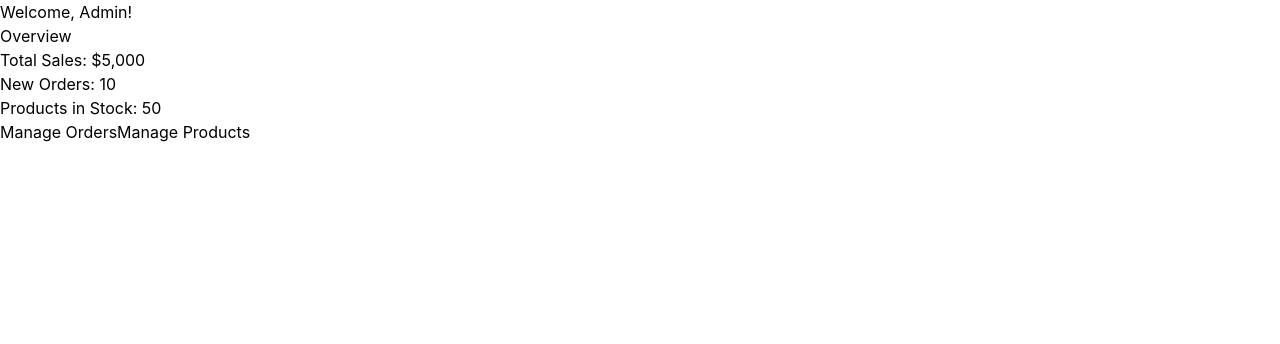
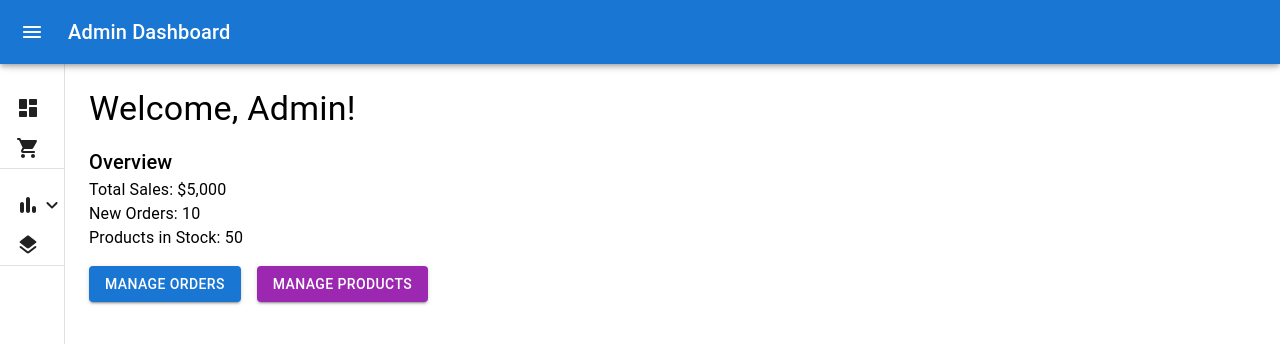
Before and after one commit to Jonas-Sebastian/practice-ecommerce-website, a React (Create React App) app: page /admin/dashboard in a window 1280 px wide. Shown: the top 344 px of the page. Built offline with nearby package versions, Linux system fonts and the light colour scheme; sample sign-in values are in the browser's storage.

Commit message:
Create UI/UX for Admin Page

```diff
--- a/src/components/AdminPage/AdminDashboard.jsx
+++ b/src/components/AdminPage/AdminDashboard.jsx
@@ -1,21 +1,182 @@
-import React from 'react';
+import React, { useState } from 'react';
+import { styled, createTheme, ThemeProvider } from '@mui/material/styles';
+import { Box, Drawer, List, ListItem, ListItemText, ListItemButton, Divider, Button, Collapse, Typography } from '@mui/material';
+import {
+  DashboardRounded as DashboardIcon,
+  ShoppingCartRounded as ShoppingCartIcon,
+  BarChartRounded as BarChartIcon,
+  DescriptionRounded as DescriptionIcon,
+  LayersRounded as LayersIcon,
+  ExpandLessRounded as ExpandLessIcon,
+  ExpandMoreRounded as ExpandMoreIcon,
+} from '@mui/icons-material';
+import AdminHeader from './AdminHeader';
+
+const drawerWidth = 240;
+
+const openedMixin = (theme) => ({
+  width: drawerWidth,
+  transition: theme.transitions.create('width', {
+    easing: theme.transitions.easing.sharp,
+    duration: theme.transitions.duration.enteringScreen,
+  }),
+  overflowX: 'hidden',
+});
+
+const closedMixin = (theme) => ({
+  transition: theme.transitions.create('width', {
+    easing: theme.transitions.easing.sharp,
+    duration: theme.transitions.duration.leavingScreen,
+  }),
+  overflowX: 'hidden',
+  width: `calc(${theme.spacing(7)} + 1px)`,
+  [theme.breakpoints.up('sm')]: {
+    width: `calc(${theme.spacing(8)} + 1px)`,
+  },
+});
+
+const CustomDrawer = styled(Drawer, {
+  shouldForwardProp: (prop) => prop !== 'open',
+})(({ theme, open }) => ({
+  width: drawerWidth,
+  flexShrink: 0,
+  whiteSpace: 'nowrap',
+  boxSizing: 'border-box',
+  ...(open && {
+    ...openedMixin(theme),
+    '& .MuiDrawer-paper': openedMixin(theme),
+  }),
+  ...(!open && {
+    ...closedMixin(theme),
+    '& .MuiDrawer-paper': closedMixin(theme),
+  }),
+}));
+
+//For future responsive design
+const theme = createTheme({
+  breakpoints: {
+    values: {
+      xs: 0,
+      sm: 600,
+      md: 900,
+      lg: 1200,
+      xl: 1536,
+    },
+  },
+});
+
+const NAV_ITEMS = [
+  { kind: 'header', title: 'Main items' },
+  { segment: 'dashboard', title: 'Dashboard', icon: <DashboardIcon /> },
+  { segment: 'orders', title: 'Orders', icon: <ShoppingCartIcon /> },
+  { kind: 'divider' },
+  { kind: 'header', title: 'Analytics' },
+  {
+    segment: 'reports', title: 'Reports', icon: <BarChartIcon />,
+    children: [
+      { segment: 'sales', title: 'Sales', icon: <DescriptionIcon /> },
+      { segment: 'traffic', title: 'Traffic', icon: <DescriptionIcon /> },
+    ],
+  },
+  { segment: 'integrations', title: 'Integrations', icon: <LayersIcon /> },
+];
 
 export default function AdminDashboard() {
+  const [open, setOpen] = useState(false);
+  const [openReports, setOpenReports] = useState(false);
+
+  const handleDrawerToggle = () => {
+    if (open) {
+      // If closing the drawer, collapse any open reports section
+      setOpenReports(false);
+    }
+    setOpen(!open);
+  };
+
+  const handleLogout = () => {
+    localStorage.removeItem('adminToken');
+    window.location.href = '/admin/login'; // Redirect to login page
+  };
+
+  const handleClickReports = () => {
+    setOpenReports(!openReports);
+    if (!open) {
+      setOpen(true); // Open the drawer if it is closed
+    }
+  };
+
   return (
-    // Placeholder Code
-    <div className="admin-dashboard">
-      <h1>Welcome, Admin!</h1>
-      <div className="dashboard-overview">
-        <h2>Overview</h2>
-        <p>Total Sales: $5,000</p>
-        <p>New Orders: 10</p>
-        <p>Products in Stock: 50</p>
-      </div>
+    <ThemeProvider theme={theme}>
+      <Box sx={{ display: 'flex' }}>
+        <AdminHeader onMenuClick={handleDrawerToggle} isDrawerOpen={open}/>
+        <CustomDrawer variant="permanent" open={open}>
+          <List sx={{ marginTop: 8 }}>
+            {NAV_ITEMS.map((item, index) => {
+              if (item.kind === 'header') {
+                return (
+                  <ListItem key={index}>
+                    <Typography variant="subtitle1" sx={{ fontWeight: 'bold', display: open ? 'block' : 'none' }}>
+                      {item.title}
+                    </Typography>
+                  </ListItem>
+                );
+              }
+              if (item.kind === 'divider') {
+                return <Divider key={index} />;
+              }
 
-      <div className="dashboard-actions">
-        <button>Manage Orders</button>
-        <button>Manage Products</button>
-      </div>
-    </div>
+              const hasChildren = item.children && item.children.length > 0;
+
+              return (
+                <React.Fragment key={index}>
+                  <ListItem disablePadding sx={{ display: 'block' }}>
+                    <ListItemButton onClick={() => item.segment === 'reports' && handleClickReports()}>
+                      {item.icon}
+                      <ListItemText primary={item.title} sx={{ display: open ? 'block' : 'none' }} />
+                      {hasChildren ? (openReports ? <ExpandLessIcon /> : <ExpandMoreIcon />) : null}
+                    </ListItemButton>
+                  </ListItem>
+                  {hasChildren && (
+                    <Collapse in={openReports} timeout="auto" unmountOnExit>
+                      <List component="div" disablePadding>
+                        {item.children.map((subItem, subIndex) => (
+                          <ListItem key={subIndex} disablePadding sx={{ pl: 4 }}>
+                            <ListItemButton onClick={() => window.location.href = `/admin/${subItem.segment}`}>
+                              {subItem.icon}
+                              <ListItemText primary={subItem.title} sx={{ display: open ? 'block' : 'none' }} />
+                            </ListItemButton>
+                          </ListItem>
+                        ))}
+                      </List>
+                    </Collapse>
+                  )}
+                </React.Fragment>
+              );
+            })}
+            <Divider />
+            {open && (
+              <ListItem disablePadding sx={{ display: 'block' }}>
+                <ListItemButton onClick={handleLogout}>
+                  <ListItemText primary="Logout" />
+                </ListItemButton>
+              </ListItem>
+            )}
+          </List>
+        </CustomDrawer>
+        <Box component="main" sx={{ flexGrow: 1, p: 3, marginTop: 8 }}>
+          <Typography variant="h4">Welcome, Admin!</Typography>
+          <Box sx={{ my: 2 }}>
+            <Typography variant="h6">Overview</Typography>
+            <Typography>Total Sales: $5,000</Typography>
+            <Typography>New Orders: 10</Typography>
+            <Typography>Products in Stock: 50</Typography>
+          </Box>
+          <Box sx={{ my: 2 }}>
+            <Button variant="contained" color="primary" sx={{ mr: 2 }}>Manage Orders</Button>
+            <Button variant="contained" color="secondary">Manage Products</Button>
+          </Box>
+        </Box>
+      </Box>
+    </ThemeProvider>
   );
-};
+}
--- /dev/null
+++ b/src/components/AdminPage/AdminHeader.jsx
@@ -0,0 +1,23 @@
+import React from 'react';
+import { AppBar, Toolbar, Typography, IconButton } from '@mui/material';
+import MenuIcon from '@mui/icons-material/MenuRounded';
+import MenuOpenIcon from '@mui/icons-material/MenuOpenRounded';
+
+export default function AdminHeader({ onMenuClick, isDrawerOpen }) {
+  return (
+    <AppBar position="fixed" sx={{ zIndex: (theme) => theme.zIndex.drawer + 1 }}>
+      <Toolbar>
+        <IconButton
+          edge="start"
+          color="inherit"
+          aria-label="menu"
+          onClick={onMenuClick}
+          sx={{ mr: 2 }}
+        >
+          {isDrawerOpen ? <MenuOpenIcon /> : <MenuIcon />}
+        </IconButton>
+        <Typography variant="h6">Admin Dashboard</Typography>
+      </Toolbar>
+    </AppBar>
+  );
+}
--- a/src/components/AdminPage/AdminLogin.jsx
+++ b/src/components/AdminPage/AdminLogin.jsx
@@ -1,7 +1,18 @@
 import { useState } from 'react';
 import { useNavigate } from 'react-router-dom';
+import { Container, TextField, Button, Typography, Box, Alert } from '@mui/material';
+import { createTheme, ThemeProvider } from '@mui/material/styles';
 
-export default function AdminLogin () {
+// Define MUI theme
+const theme = createTheme({
+  palette: {
+    primary: {
+      main: '#1976d2',
+    },
+  },
+});
+
+export default function AdminLogin() {
   const [username, setUsername] = useState('');
   const [password, setPassword] = useState('');
   const [error, setError] = useState('');
@@ -11,7 +22,7 @@ export default function AdminLogin () {
     e.preventDefault();
 
     // Placeholder Code
-    if (username === 'admin' && password === 'password123') {
+    if (username === 'admin' && password === 'admin') {
       localStorage.setItem('adminToken', 'yourTokenHere'); // Save auth token
       navigate('/admin/dashboard');
     } else {
@@ -20,24 +31,41 @@ export default function AdminLogin () {
   };
 
   return (
-    <div className="login-container">
-      <h2>Admin Login</h2>
-      <form onSubmit={handleLogin}>
-        <input
-          type="text"
-          placeholder="Username"
+    <ThemeProvider theme={theme}>
+      <Container maxWidth="xs" sx={{ mt: 8 }}>
+        <Typography variant="h4" align="center" gutterBottom>
+          Admin Login
+        </Typography>
+        <Box component="form" onSubmit={handleLogin} sx={{ mt: 3 }}>
+          <TextField
+            label="Username"
+            variant="outlined"
+            fullWidth
+            margin="normal"
             value={username}
             onChange={(e) => setUsername(e.target.value)}
           />
-        <input
+          <TextField
+            label="Password"
             type="password"
-          placeholder="Password"
+            variant="outlined"
+            fullWidth
+            margin="normal"
             value={password}
             onChange={(e) => setPassword(e.target.value)}
           />
-        {error && <p className="error-text">{error}</p>}
-        <button type="submit">Login</button>
-      </form>
-    </div>
+          {error && <Alert severity="error" sx={{ mt: 2 }}>{error}</Alert>}
+          <Button
+            type="submit"
+            variant="contained"
+            color="primary"
+            fullWidth
+            sx={{ mt: 2 }}
+          >
+            Login
+          </Button>
+        </Box>
+      </Container>
+    </ThemeProvider>
   );
-};
+}
```
Lines whose indentation alone changed are shown as unchanged.
